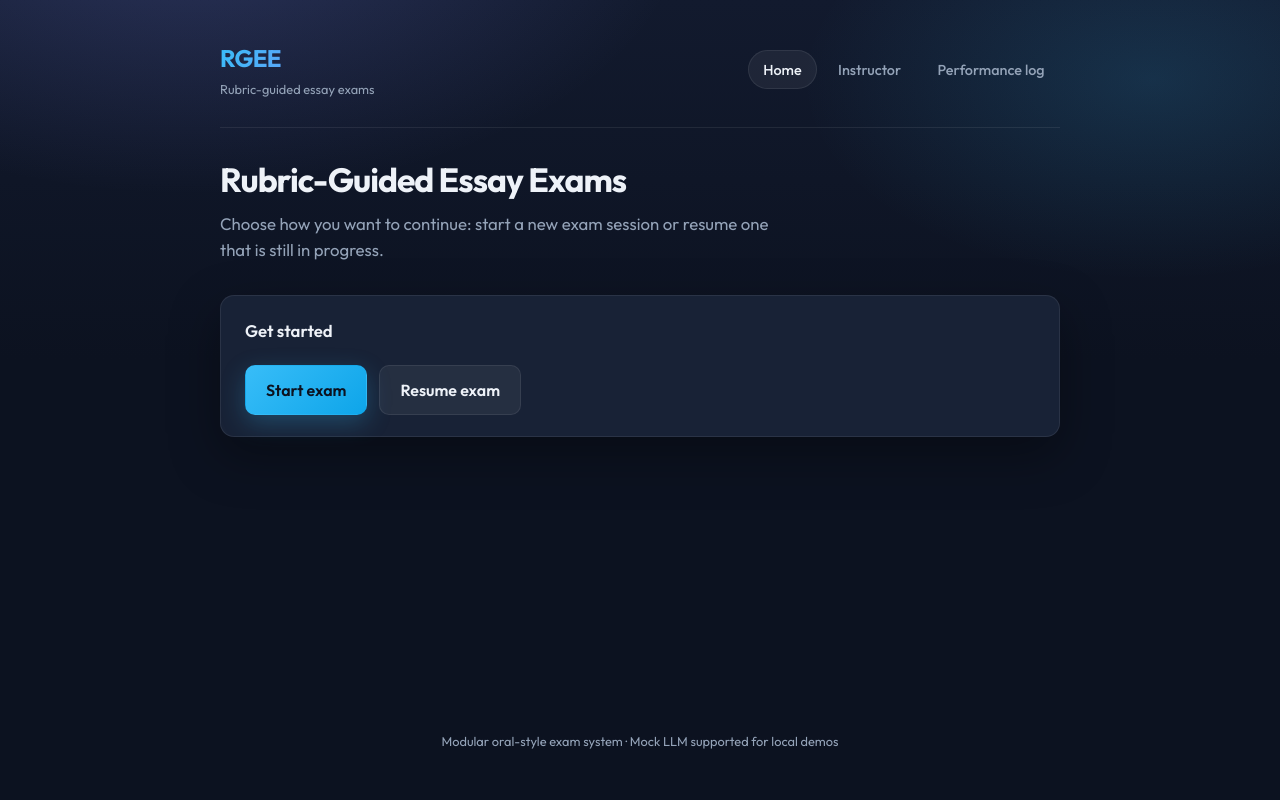
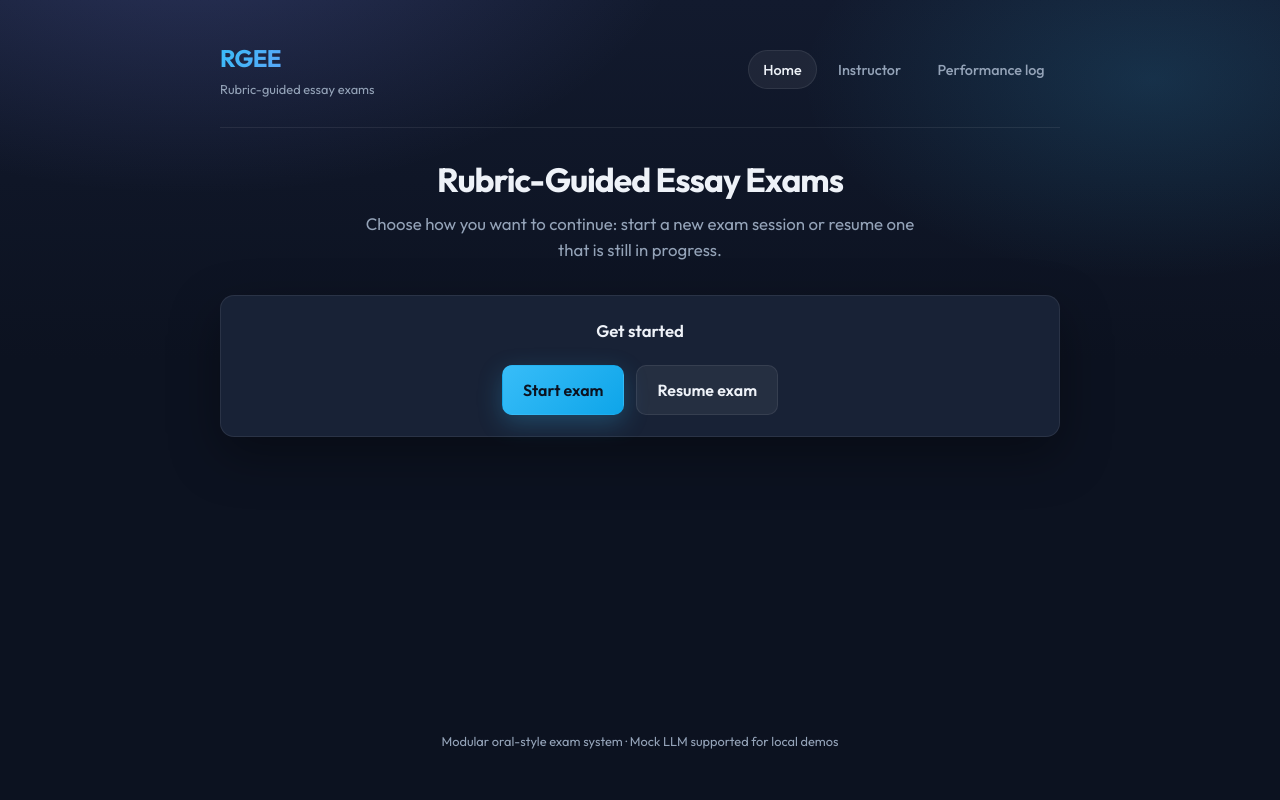
Before and after one commit to ghaccount409-school/RubricGuidedEssayExam, a FastAPI app: page / in a window 1280 px wide. Run offline with FastAPI, Linux system fonts and the light colour scheme; data comes from the database, SQL or seed files in the repository.

Commit message:
style: center home hero and action section layout
Align the home title, description, and get-started action area to the center so the landing screen has a balanced visual hierarchy.

Made-with: Cursor

```diff
--- a/static/style.css
+++ b/static/style.css
@@ -1117,6 +1117,23 @@ button.btn-primary {
   transform: rotate(-135deg);
 }
 
+.home-get-started {
+  text-align: center;
+}
+
+.home-actions {
+  justify-content: center;
+}
+
+.home-hero {
+  text-align: center;
+}
+
+.home-hero .hero-lead {
+  margin-left: auto;
+  margin-right: auto;
+}
+
 /* Legacy helpers */
 .badge {
   display: inline-block;
--- a/templates/home.html
+++ b/templates/home.html
@@ -1,16 +1,16 @@
 {% extends "base.html" %}
 {% block title %}Home{% endblock %}
 {% block body %}
-<section class="hero">
+<section class="hero home-hero">
   <h1 class="hero-title">Rubric-Guided Essay Exams</h1>
   <p class="hero-lead">
     Choose how you want to continue: start a new exam session or resume one that is still in progress.
   </p>
 </section>
 
-<section class="panel form-card">
+<section class="panel form-card home-get-started">
   <h2 class="panel-title">Get started</h2>
-  <div class="form-actions">
+  <div class="form-actions home-actions">
     <a href="/start" class="btn btn-primary">Start exam</a>
     <a href="/resume" class="btn btn-secondary">Resume exam</a>
   </div>
```
